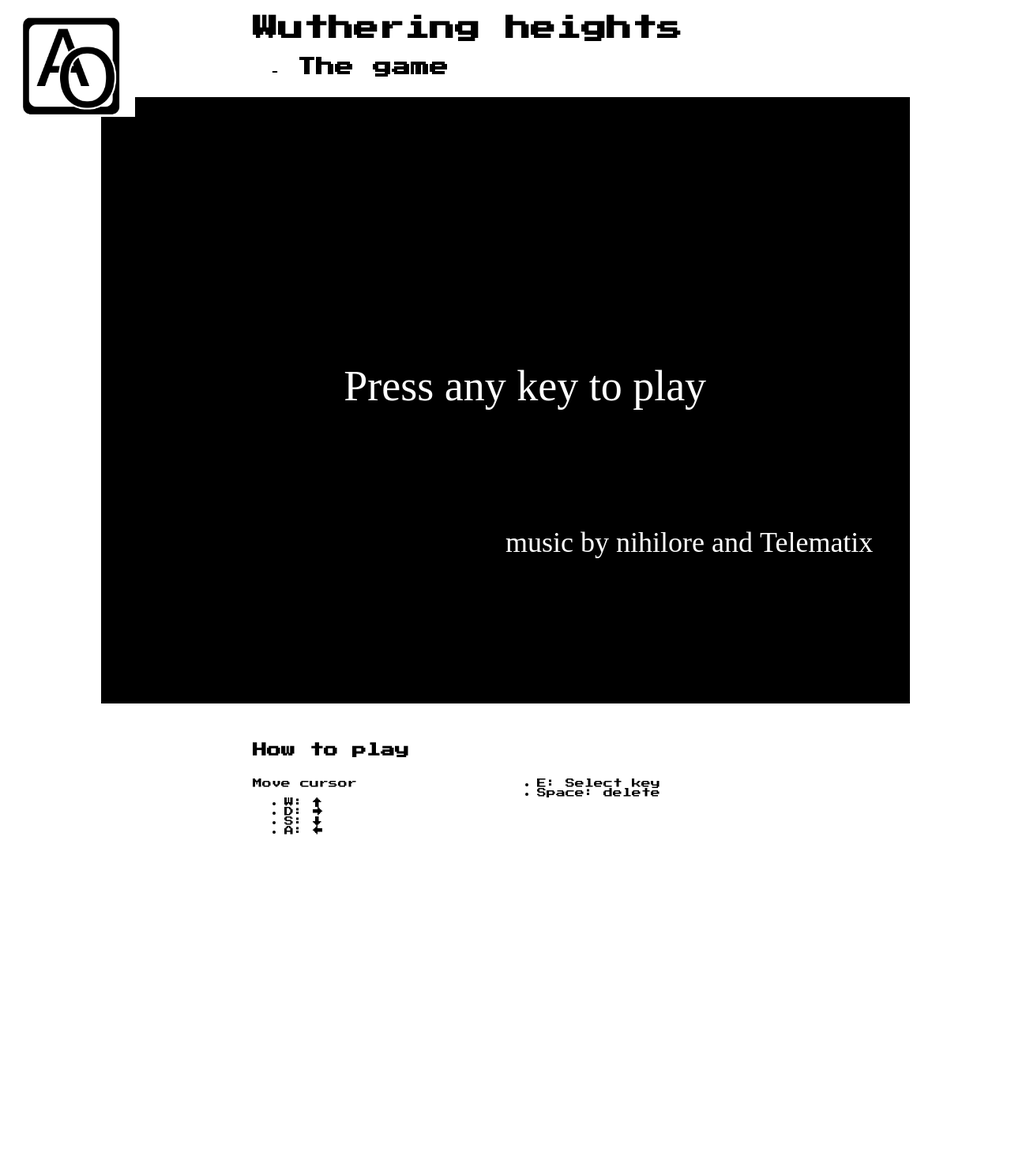
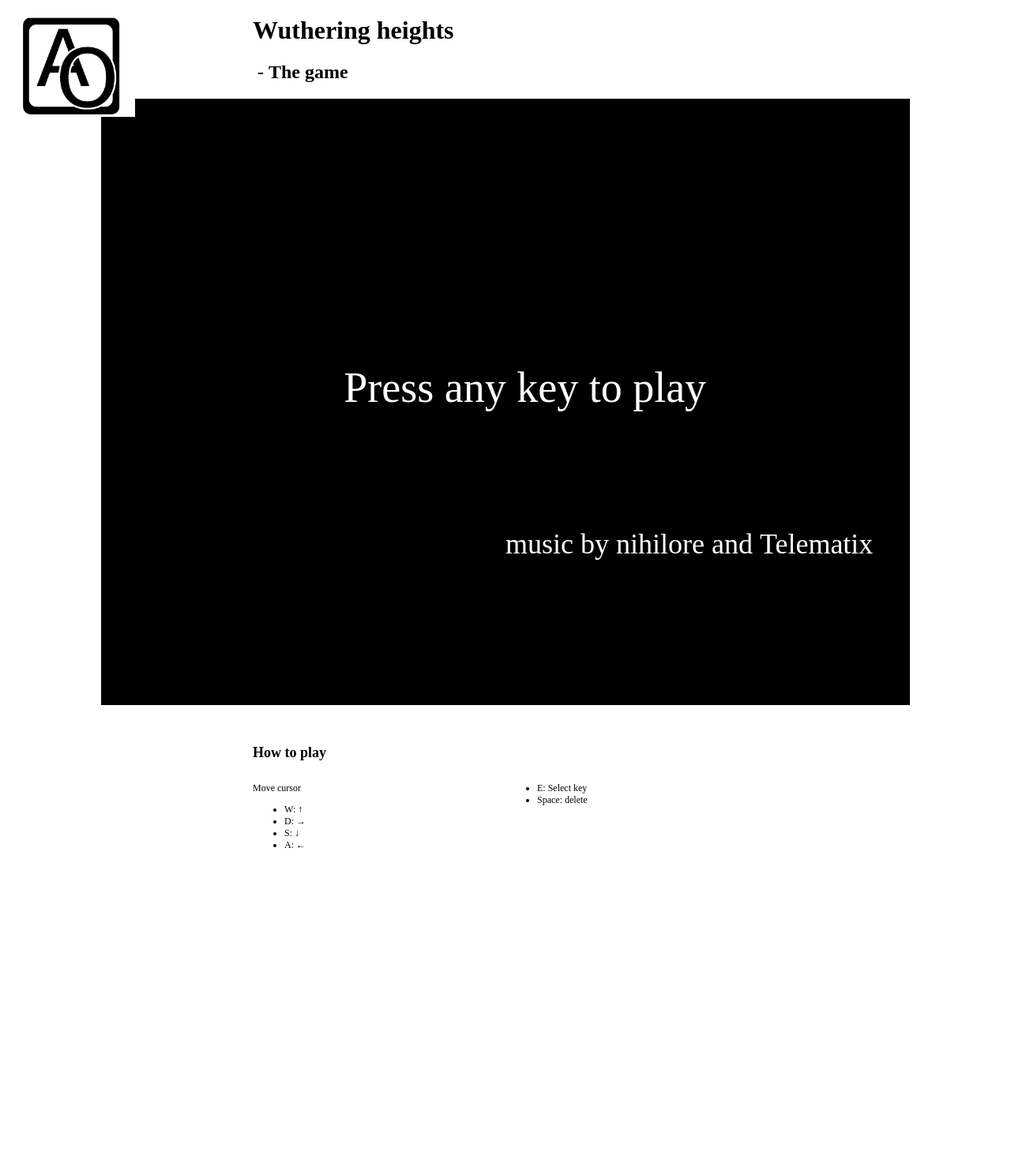
Before and after one commit to richard-jansson/sigma, a PHP site: page /key.html in a window 1280 px wide. Shown: the whole page at 79% size. Run offline with PHP 8.4, Linux system fonts and the light colour scheme.

Commit message:
Ditch that horrific font

```diff
--- a/css/style.css
+++ b/css/style.css
@@ -1,12 +1,3 @@
-@font-face {
-	font-family: PressStart2P;
-	src: url('../fonts/PressStart2P-Regular.ttf');
-}
-
-body {
-	font-family: PressStart2P;
-}
-
 #logo img {
 	height: 128px;
 	position: absolute;
```
